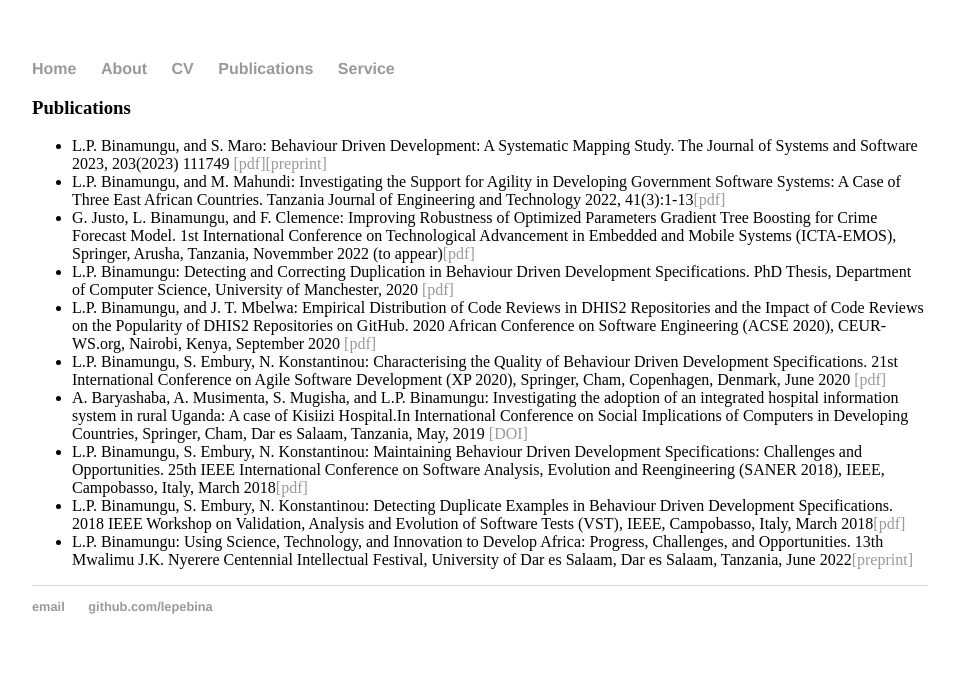
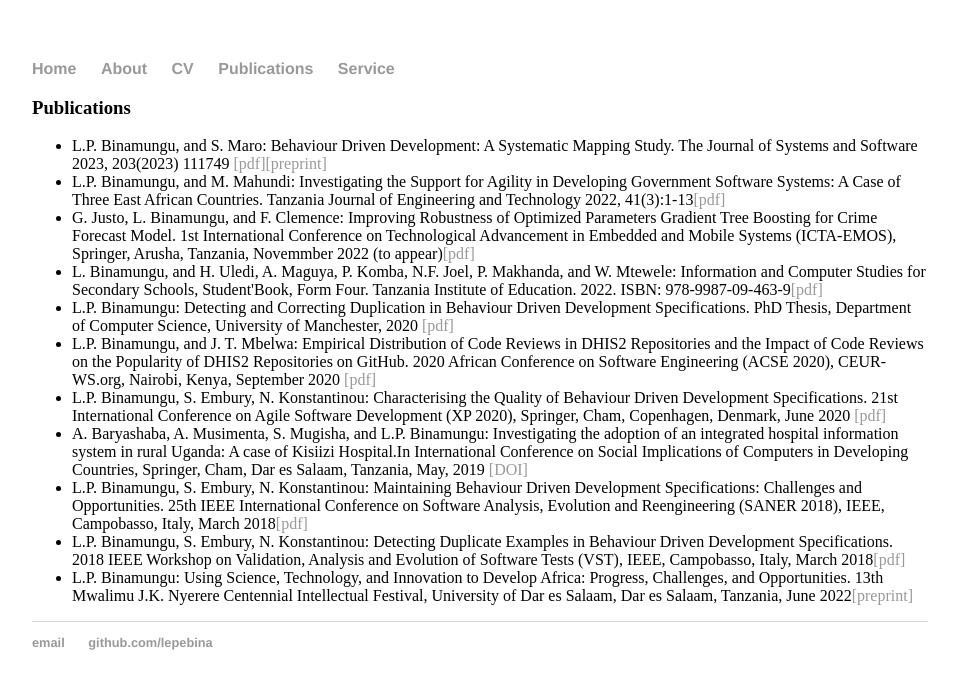
Before and after one commit to lepebina/lepebina.github.io, a Jekyll site: the page built from publications.html, in a window 1280 px wide. Shown: the top 689 px of the page, without its empty margins (160-1119 px from the left). Built offline with Jekyll 4.4.1, drawn with Linux system fonts in a browser that asks for light colours.

Commit message:
Update publications.html

```diff
--- a/publications.html
+++ b/publications.html
@@ -8,6 +8,7 @@ title: Leonard Peter Binamungu
 			       <li>L.P. Binamungu, and S. Maro: Behaviour Driven Development: A Systematic Mapping Study. The Journal of Systems and Software 2023, 203(2023) 111749 <a href="https://www.sciencedirect.com/science/article/abs/pii/S0164121223001449">[pdf]</a><a href="https://arxiv.org/pdf/2305.05567.pdf">[preprint]</a></li>
 			      <li>L.P. Binamungu, and M. Mahundi: Investigating the Support for Agility in Developing Government Software Systems: A Case of Three East African Countries. Tanzania Journal of Engineering and Technology 2022, 41(3):1-13<a href="https://tjet.udsm.ac.tz/index.php/tjet/article/view/839/652">[pdf]</a></li>
 			      <li>G. Justo, L. Binamungu, and F. Clemence: Improving Robustness of Optimized Parameters Gradient Tree Boosting for Crime Forecast Model. 1st International Conference on Technological Advancement in Embedded and Mobile Systems (ICTA-EMOS), Springer, Arusha, Tanzania, Novemmber 2022 (to appear)<a href="http://oops.uni-oldenburg.de/5511/1/20221117_book-of-abstracts_.pdf">[pdf]</a></li>
+			      <li>L. Binamungu, and H. Uledi, A. Maguya, P. Komba, N.F. Joel, P. Makhanda, and W. Mtewele: Information and Computer Studies for Secondary Schools, Student'Book, Form Four. Tanzania Institute of Education. 2022. ISBN: 978-9987-09-463-9<a href="https://online.fliphtml5.com/rwbnv/ydyg/#p=1">[pdf]</a></li>
 			      <li>L.P. Binamungu: Detecting and Correcting Duplication in Behaviour Driven Development Specifications. PhD Thesis, Department of Computer Science, University of Manchester, 2020 <a href="https://www.research.manchester.ac.uk/portal/files/182559903/FULL_TEXT.PDF">[pdf]</a></li>
 			       <li>L.P. Binamungu, and J. T. Mbelwa: Empirical Distribution of Code Reviews in DHIS2 Repositories and the Impact of Code Reviews on the Popularity of DHIS2 Repositories on GitHub. 2020 African Conference on Software Engineering (ACSE 2020), CEUR-WS.org, Nairobi, Kenya, September 2020 <a href="/dhis2-code-review.pdf">[pdf]</a></li>
 	        		<li>L.P. Binamungu, S. Embury, N. Konstantinou: Characterising the Quality of Behaviour Driven Development Specifications. 21st International Conference on Agile Software Development (XP 2020), Springer, Cham, Copenhagen, Denmark, June 2020 <a href="https://link.springer.com/content/pdf/10.1007%2F978-3-030-49392-9_6.pdf">[pdf]</a></li>
```
